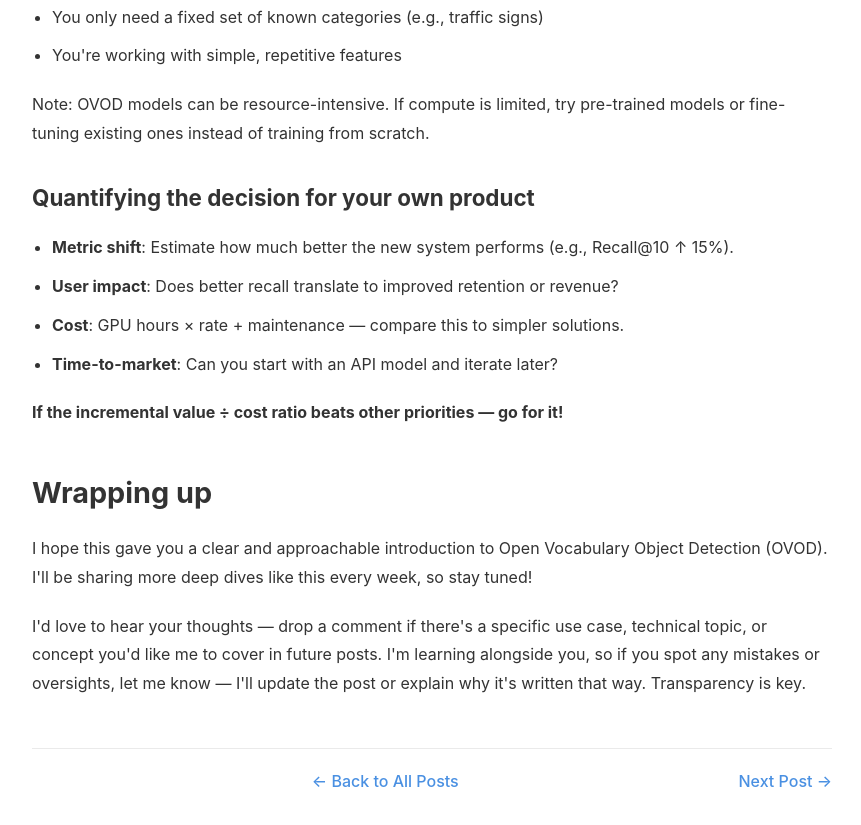
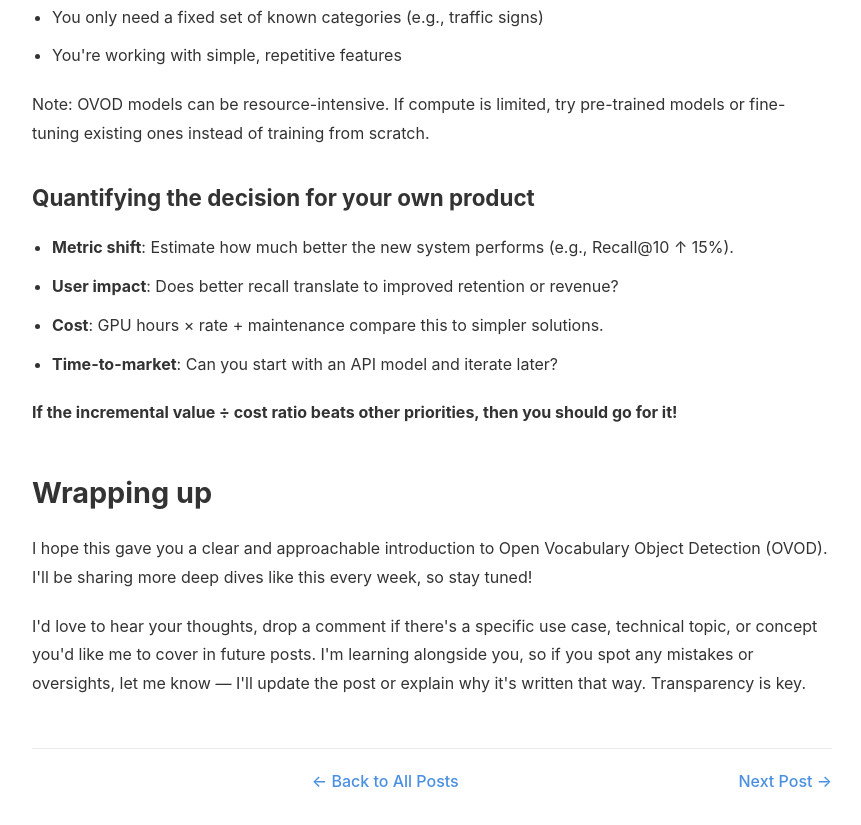
Before and after one commit to SuryaViswanath/suryaviswanath.github.io, a plain HTML site: page blogs/post1.html in a window 1280 px wide. Shown: the part 7770-8595 px from the top of the page, without its empty margins (208-1069 px from the left). Drawn offline with Linux system fonts and the light colour scheme.

Commit message:
Update post1.html

```diff
--- a/blogs/post1.html
+++ b/blogs/post1.html
@@ -396,16 +396,16 @@ image.save("test2.jpeg", "JPEG")</code></pre>
                     <ul>
                       <li><strong>Metric shift</strong>: Estimate how much better the new system performs (e.g., Recall@10 ↑ 15%).</li>
                       <li><strong>User impact</strong>: Does better recall translate to improved retention or revenue?</li>
-                      <li><strong>Cost</strong>: GPU hours × rate + maintenance — compare this to simpler solutions.</li>
+                      <li><strong>Cost</strong>: GPU hours × rate + maintenance compare this to simpler solutions.</li>
                       <li><strong>Time-to-market</strong>: Can you start with an API model and iterate later?</li>
                     </ul>
 
-                    <p><strong>If the incremental value ÷ cost ratio beats other priorities — go for it!</strong></p>
+                    <p><strong>If the incremental value ÷ cost ratio beats other priorities, then you should go for it!</strong></p>
 
                     <h2>Wrapping up</h2>
                     <p>I hope this gave you a clear and approachable introduction to Open Vocabulary Object Detection (OVOD). I'll be sharing more deep dives like this every week, so stay tuned!</p>
 
-                    <p>I'd love to hear your thoughts — drop a comment if there's a specific use case, technical topic, or concept you'd like me to cover in future posts. I'm learning alongside you, so if you spot any mistakes or oversights, let me know — I'll update the post or explain why it's written that way. Transparency is key.</p>
+                    <p>I'd love to hear your thoughts, drop a comment if there's a specific use case, technical topic, or concept you'd like me to cover in future posts. I'm learning alongside you, so if you spot any mistakes or oversights, let me know — I'll update the post or explain why it's written that way. Transparency is key.</p>
                   </div>
 
                   <div class="blog-nav">
```
